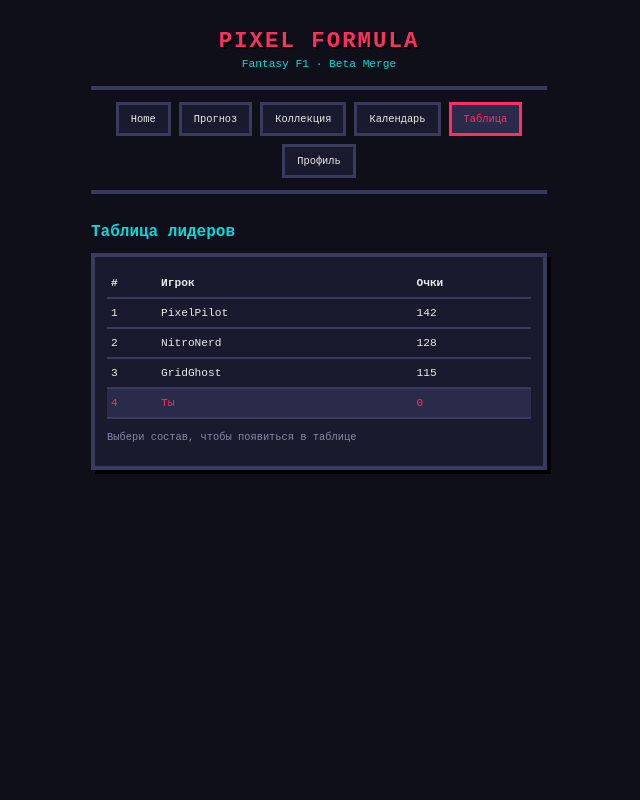
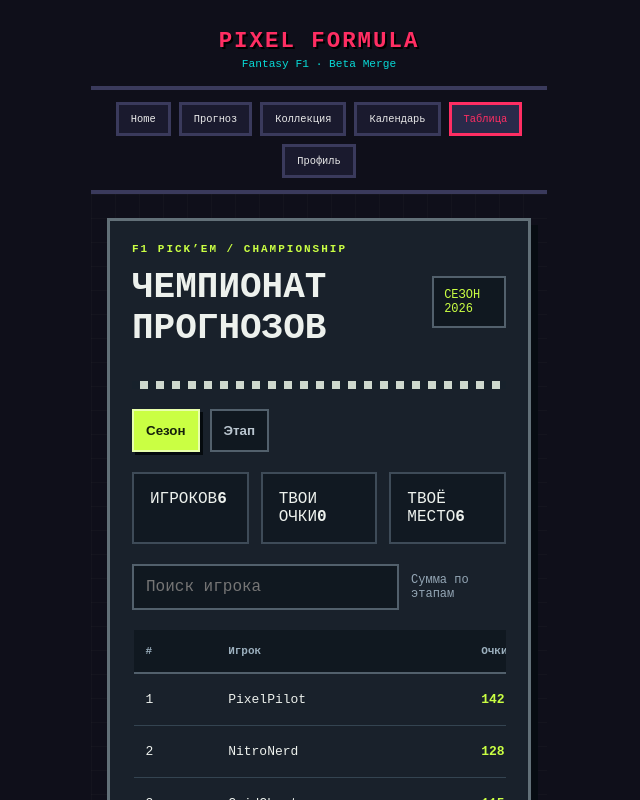
Before and after one commit to git-fomaz/pixel-formula, a React (Vite) app: page /leaderboard in a window 1280 px wide. Shown: the top 800 px of the page, without its empty margins (321-961 px from the left). Built offline with nearby package versions, Linux system fonts and the light colour scheme.

Commit message:
Restore Leaderboard.tsx from beta 3 design

```diff
--- a/src/pages/Leaderboard.tsx
+++ b/src/pages/Leaderboard.tsx
@@ -1,66 +1,107 @@
-import { useState, useEffect } from 'react';
-import { calculateTeamPoints } from '../data/f1Data';
+import { useState, useMemo } from 'react';
 
-const TEAM_KEY = 'pixel-formula-team';
-
-const MOCK_PLAYERS = [
-  { name: 'PixelPilot', points: 142 },
-  { name: 'NitroNerd', points: 128 },
-  { name: 'GridGhost', points: 115 },
+const MOCK = [
+  { name: 'PixelPilot', points: 142, exact: 3 },
+  { name: 'NitroNerd', points: 128, exact: 2 },
+  { name: 'GridGhost', points: 115, exact: 1 },
+  { name: 'TurboToast', points: 98, exact: 1 },
+  { name: 'ApexAnon', points: 87, exact: 0 },
 ];
 
-export default function Leaderboard() {
-  const [myPoints, setMyPoints] = useState(0);
-  const [hasTeam, setHasTeam] = useState(false);
-
-  useEffect(() => {
-    const stored = localStorage.getItem(TEAM_KEY);
-    if (stored) {
+function myPoints() {
+  let total = 0;
   try {
-        const ids: number[] = JSON.parse(stored);
-        if (ids.length === 2) {
-          setHasTeam(true);
-          setMyPoints(calculateTeamPoints(ids));
+    for (let i = 0; i < localStorage.length; i++) {
+      const k = localStorage.key(i);
+      if (k?.startsWith('pf:race-result:v1:')) {
+        const v = JSON.parse(localStorage.getItem(k) || '{}');
+        if (typeof v.points === 'number') total += v.points;
+      }
     }
   } catch {}
+  return total;
 }
-  }, []);
 
-  const rows = [
-    ...MOCK_PLAYERS,
-    { name: 'Ты', points: hasTeam ? myPoints : 0 },
-  ]
+export default function Leaderboard() {
+  const [tab, setTab] = useState<'season' | 'race'>('season');
+  const [q, setQ] = useState('');
+  const me = useMemo(myPoints, []);
+
+  const rows = useMemo(() => {
+    const all = [...MOCK, { name: 'Ты', points: me, exact: 0 }];
+    return all
+      .filter(r => r.name.toLowerCase().includes(q.toLowerCase()))
       .sort((a, b) => b.points - a.points)
-    .map((row, i) => ({ ...row, pos: i + 1 }));
+      .map((r, i) => ({ ...r, pos: i + 1 }));
+  }, [me, q]);
 
   return (
-    <div className="pixel-page">
-      <h2>Таблица лидеров</h2>
-      <div className="pixel-card">
-        <table className="pixel-table">
+    <div style={{ maxWidth: 1000, margin: '0 auto', padding: '24px 16px', color: '#edf1ed', fontFamily: "'Courier New', monospace", backgroundImage: 'linear-gradient(#ffffff05 1px,transparent 1px),linear-gradient(90deg,#ffffff05 1px,transparent 1px)', backgroundSize: '24px 24px' }}>
+      <div style={{ background: '#19212b', border: '3px solid #627078', boxShadow: '7px 7px #070c12', padding: 22, marginBottom: 20 }}>
+        <div style={{ display: 'flex', justifyContent: 'space-between', alignItems: 'center', gap: 16 }}>
+          <div>
+            <div style={{ fontSize: 11, letterSpacing: 2, color: '#caff43', fontWeight: 'bold' }}>F1 PICK’EM / CHAMPIONSHIP</div>
+            <h1 style={{ fontSize: 'clamp(24px,5vw,36px)', margin: '12px 0', textTransform: 'uppercase' }}>Чемпионат прогнозов</h1>
+          </div>
+          <span style={{ border: '2px solid #52606c', padding: 10, color: '#caff43', fontSize: 12, background: '#101820' }}>СЕЗОН 2026</span>
+        </div>
+        <div style={{ height: 8, background: 'conic-gradient(#ced8ce 25%,#17212b 0 50%,#ced8ce 0 75%,#17212b 0) 0 0/16px 16px', margin: '20px 0' }} />
+
+        <div style={{ display: 'flex', gap: 10, flexWrap: 'wrap' }}>
+          <button onClick={() => setTab('season')} style={tabBtn(tab === 'season')}>Сезон</button>
+          <button onClick={() => setTab('race')} style={tabBtn(tab === 'race')}>Этап</button>
+        </div>
+
+        <div style={{ display: 'grid', gridTemplateColumns: 'repeat(3,1fr)', gap: 12, marginTop: 20 }}>
+          <div style={stat}><span>ИГРОКОВ</span><strong>{MOCK.length + 1}</strong></div>
+          <div style={stat}><span>ТВОИ ОЧКИ</span><strong>{me}</strong></div>
+          <div style={stat}><span>ТВОЁ МЕСТО</span><strong>{rows.find(r => r.name === 'Ты')?.pos ?? '—'}</strong></div>
+        </div>
+
+        <div style={{ display: 'flex', gap: 12, justifyContent: 'space-between', alignItems: 'center', margin: '20px 0' }}>
+          <input value={q} onChange={e => setQ(e.target.value)} placeholder="Поиск игрока" style={{ font: 'inherit', background: '#101820', border: '2px solid #52606c', padding: 12, color: 'white', width: 300, maxWidth: '100%' }} />
+          <span style={{ color: '#94a6b5', fontSize: 12 }}>{tab === 'season' ? 'Сумма по этапам' : 'Только текущий этап'}</span>
+        </div>
+
+        <div style={{ overflow: 'auto' }}>
+          <table style={{ width: '100%', borderCollapse: 'collapse', minWidth: 620, fontSize: 13 }}>
             <thead>
               <tr>
-              <th>#</th>
-              <th>Игрок</th>
-              <th>Очки</th>
+                <th style={th}>#</th>
+                <th style={th}>Игрок</th>
+                <th style={th}>Очки</th>
+                <th style={th}>Точные</th>
               </tr>
             </thead>
             <tbody>
-            {rows.map((row) => (
-              <tr key={row.name} className={row.name === 'Ты' ? 'highlight' : ''}>
-                <td>{row.pos}</td>
-                <td>{row.name}</td>
-                <td>{row.points}</td>
+              {rows.map(r => (
+                <tr key={r.name} style={r.name === 'Ты' ? { background: '#253a2c' } : undefined}>
+                  <td style={{ ...td, borderLeft: r.name === 'Ты' ? '3px solid #caff43' : undefined }}>{r.pos}</td>
+                  <td style={td}>{r.name}</td>
+                  <td style={{ ...td, color: '#caff43', fontWeight: 'bold' }}>{r.points}</td>
+                  <td style={{ ...td, color: '#caff43', fontWeight: 'bold' }}>{r.exact}</td>
                 </tr>
               ))}
             </tbody>
           </table>
-        {!hasTeam && (
-          <p style={{ marginTop: 12, fontSize: '0.65rem', color: '#8888aa' }}>
-            Выбери состав, чтобы появиться в таблице
-          </p>
-        )}
+        </div>
+        {rows.length === 0 && <div style={{ border: '2px dashed #465563', padding: '35px 18px', textAlign: 'center', color: '#aebbc5', marginTop: 16 }}>Никого не найдено</div>}
       </div>
     </div>
   );
 }
+
+function tabBtn(active: boolean): React.CSSProperties {
+  return {
+    cursor: 'pointer',
+    border: '2px solid ' + (active ? '#e8ffac' : '#52606c'),
+    padding: 12,
+    background: active ? '#caff43' : '#101820',
+    color: active ? '#15200c' : '#b9c5cf',
+    fontWeight: 'bold',
+    boxShadow: active ? '3px 3px #050a0e' : undefined,
+  };
+}
+const stat: React.CSSProperties = { background: '#111922', border: '2px solid #3e4b58', padding: 16 };
+const th: React.CSSProperties = { textAlign: 'left', color: '#9cb0be', fontSize: 11, background: '#101820', padding: '15px 12px', borderBottom: '2px solid #52606c' };
+const td: React.CSSProperties = { padding: '18px 12px', borderBottom: '1px solid #344451' };
```
Lines whose indentation alone changed are shown as unchanged.
